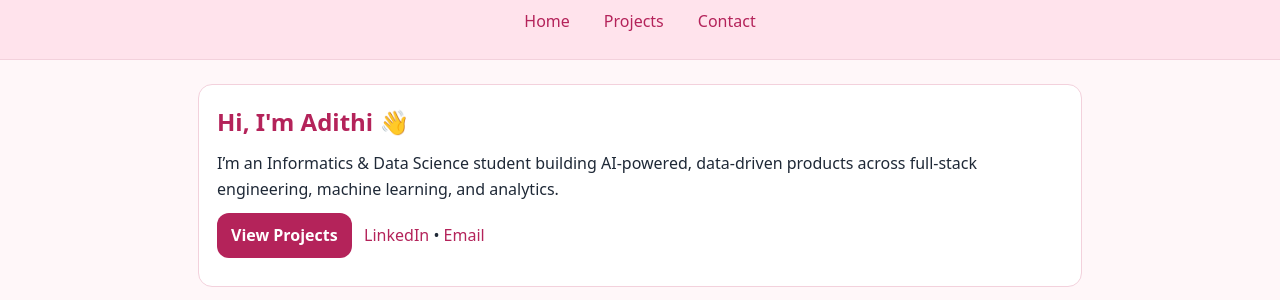
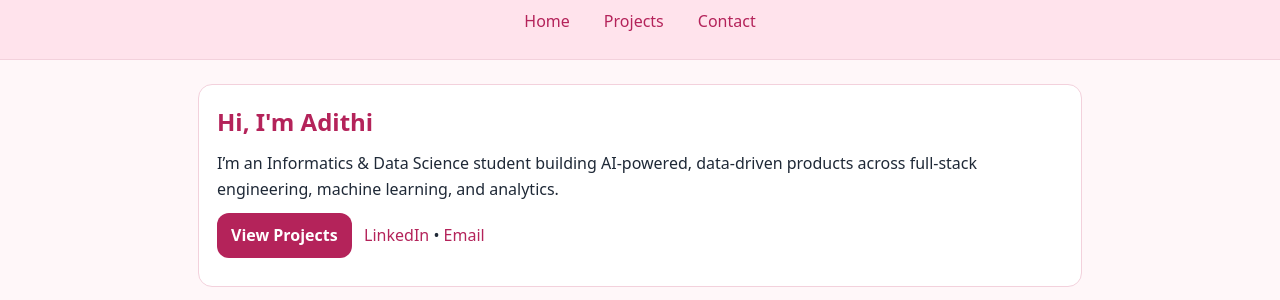
Before and after one commit to adithi-sharan/adithi-sharan.github.io, a Jekyll site: the page built from index.md, in a window 1280 px wide. Shown: the part 122-422 px from the top of the page. Built offline with Jekyll 4.4.1, drawn with Linux system fonts in a browser that asks for light colours.

```diff
--- a/index.md
+++ b/index.md
@@ -3,7 +3,7 @@ title: Home
 ---
 
 <div class="section">
-  <h2>Hi, I'm Adithi 👋</h2>
+  <h2>Hi, I'm Adithi </h2>
   <p>
     I’m an Informatics &amp; Data Science student building AI-powered, data-driven products across full-stack engineering, machine learning, and analytics.
   </p>
```
